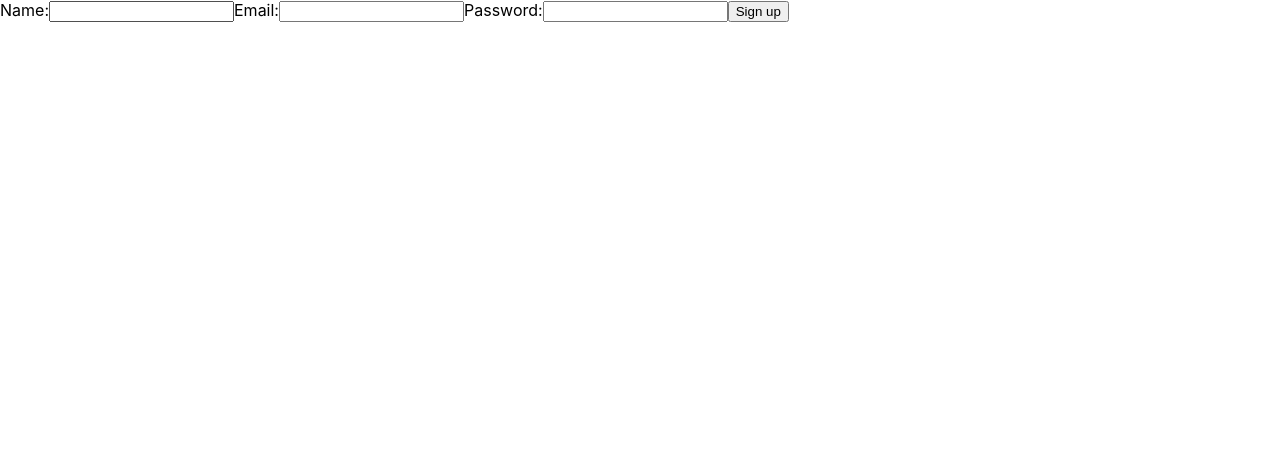
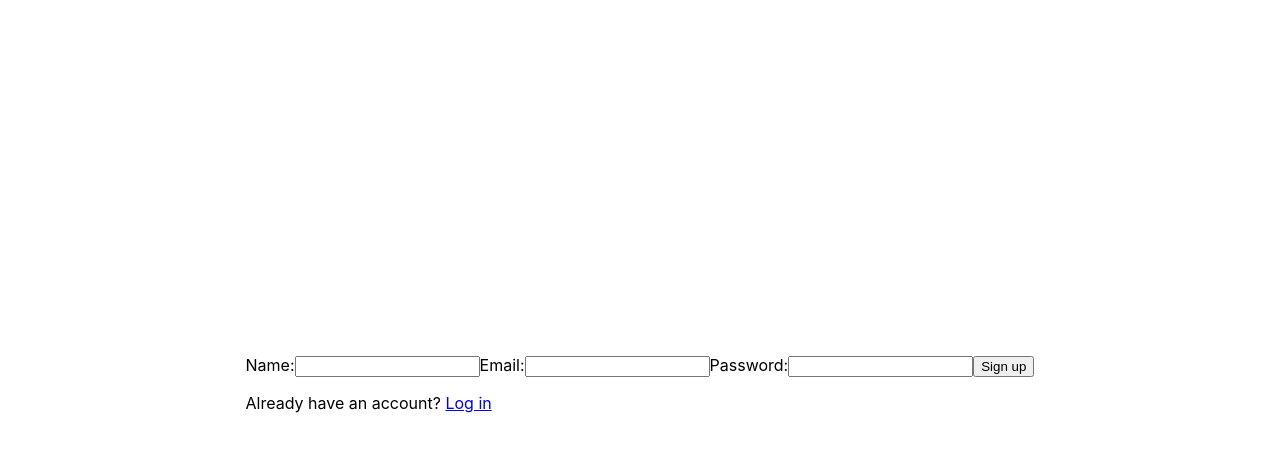
Before and after one commit to Keyin-S2-Supplemental/ReactProject, a React (Create React App) app: page /signup in a window 1280 px wide. Shown: the top 452 px of the page. Built offline with nearby package versions, Linux system fonts and the light colour scheme.

Commit message:
first commit

```diff
--- a/src/Login.js
+++ b/src/Login.js
@@ -1,8 +1,8 @@
 // Login.js
 
 import { useState } from 'react';
-import { Navigate, useNavigate } from 'react-router-dom';
-import { redirect } from 'react-router-dom';
+import { useNavigate } from 'react-router-dom';
+import { Link } from 'react-router-dom';
 
 function Login() {
   const [username, setUsername] = useState('');
@@ -18,6 +18,7 @@ function Login() {
   }
 
   return (
+    <div className=''>
     <form onSubmit={handleSubmit}>
       <label>
         Username:
@@ -28,8 +29,12 @@ function Login() {
         <input type="password" value={password} onChange={(e) => setPassword(e.target.value)} />
       </label>
       <button type="submit">Log in</button>
+      <p>
+  Don't have an account?{' '}
+  <Link to="/signup">Sign up</Link>
+</p>
     </form>
+</div>
   );
 }
-
 export default Login;
--- a/src/Signup.js
+++ b/src/Signup.js
@@ -2,6 +2,8 @@
 
 import { useState } from 'react';
 import { useNavigate } from 'react-router-dom';
+import { Link } from 'react-router-dom';
+import './Style.css';
 
 function Signup() {
   const [name, setName] = useState('');
@@ -15,7 +17,14 @@ function Signup() {
      history('/');
    }
 
+   <p>
+  Already have an account?{' '}
+  <Link to="/login">Log in</Link>
+</p>
+
+
   return (
+    <div className='signup-container'>
     <form onSubmit={handleSubmit}>
       <label>
         Name:
@@ -30,7 +39,12 @@ function Signup() {
         <input type="password" value={password} onChange={(e) => setPassword(e.target.value)} />
       </label>
       <button type="submit">Sign up</button>
+      <p>
+  Already have an account?{' '}
+  <Link to="/login">Log in</Link>
+</p>
     </form>
+</div>
   );
 }
 
--- /dev/null
+++ b/src/Style.css
@@ -0,0 +1,12 @@
+.signup-container {
+    display: flex;
+    flex-direction: column;
+    align-items: center;
+    justify-content: center;
+    height: 100vh; /* Adjust as needed */
+  }
+
+
+  .signup-container > * {
+    margin-bottom: 1rem;
+  }
```
Also changed, not shown: src/App.css (deleted, +0 -38 lines).
